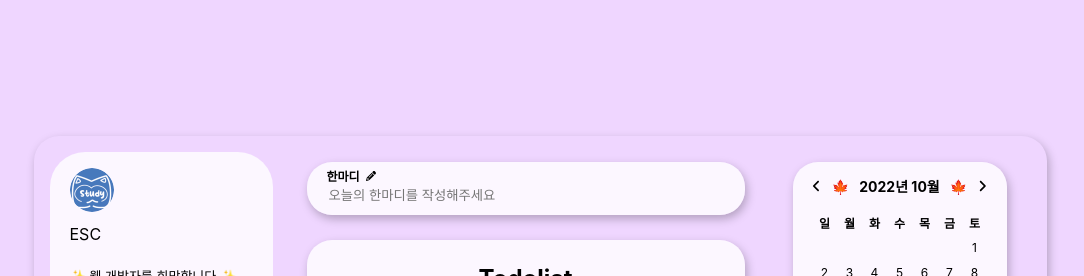
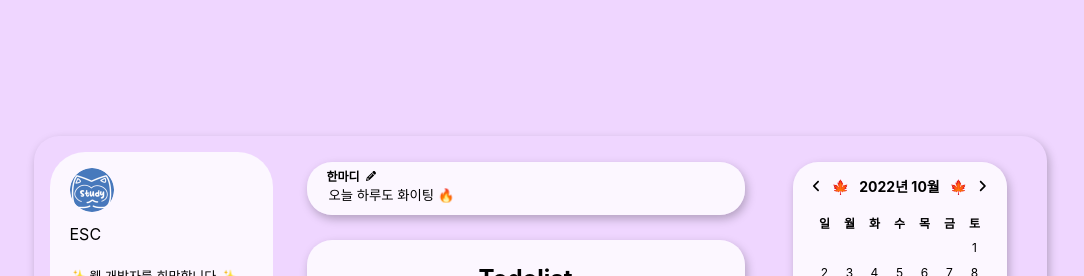
Before and after one commit to 2-sc/StudyMate-Front-Client, a React (Create React App) app in the folder studymate/: page /planner in a window 1280 px wide. Shown: the top 276 px of the page, without its empty margins (100-1184 px from the left). Built offline with nearby package versions, Linux system fonts and the light colour scheme.

Commit message:
:sparkles::lipstick:(halam/beta): 플래너 페이지 다짐 인풋 내용 고정

```diff
--- a/studymate/src/pages/planner/dazim/Dazim.jsx
+++ b/studymate/src/pages/planner/dazim/Dazim.jsx
@@ -4,23 +4,13 @@ import { FontAwesomeIcon } from '@fortawesome/react-fontawesome';
 import { faPencil } from '@fortawesome/free-solid-svg-icons';
 
 function Dazim() {
-  const [inputValue, setInputValue] = useState('');
-
-  // useEffect(() => {
-  //   console.log({ inputValue });
-  // }, [inputValue]);
-
   return (
     <Wrapper>
       <Container>
         <Top>한마디</Top>
         <Icon icon={faPencil} />
       </Container>
-      <InputText
-        onChange={e => setInputValue(e.target.value)}
-        value={inputValue}
-        placeholder="오늘의 한마디를 작성해주세요"
-      />
+      <InputText value={'오늘 하루도 화이팅 🔥'} placeholder="오늘의 한마디를 작성해주세요" />
     </Wrapper>
   );
 }
```
